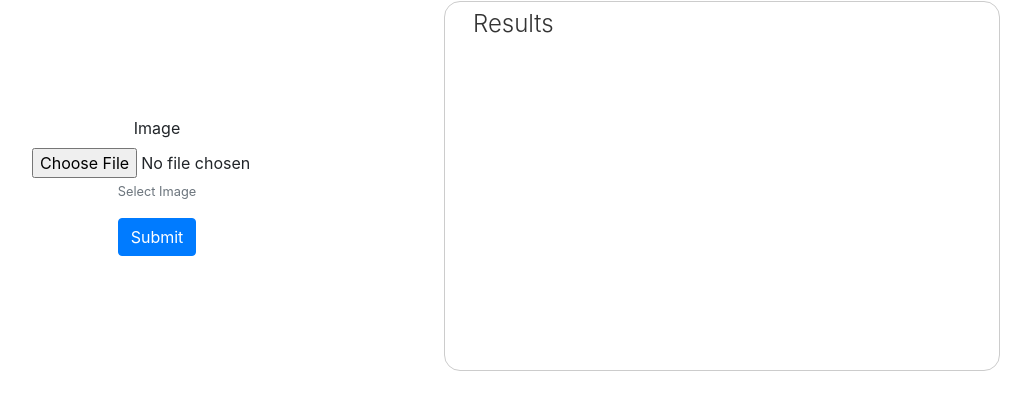
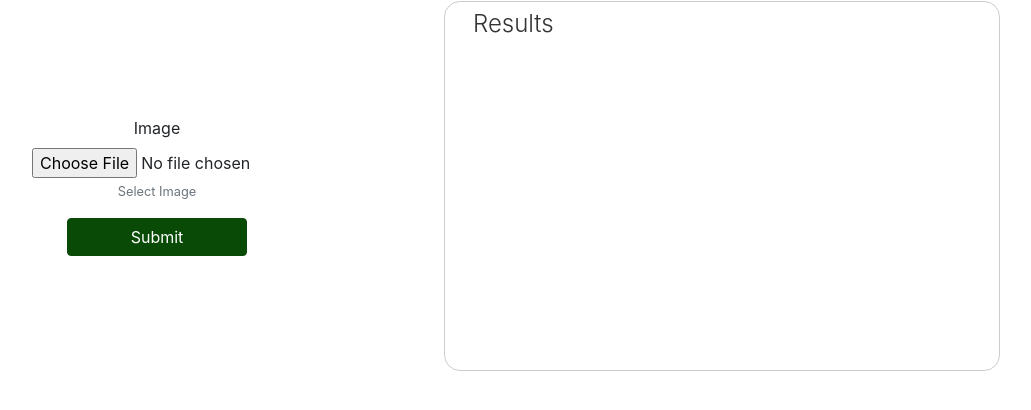
Before and after one commit to jericojr23/Agritek-Web-App, a Flask app: page / in a window 1280 px wide. Shown: the part 280-690 px from the top of the page, without its empty margins (195-1226 px from the left). Run offline with Flask 3, Linux system fonts and the light colour scheme; the visitor is signed in with stand-in values (Sample User, id 1); some libraries are stand-ins or nearby versions.

Commit message:
Modified Homepage

```diff
--- a/website/templates/home.html
+++ b/website/templates/home.html
@@ -16,7 +16,7 @@
           <input type="file" class="form-control-file" name="img" accept="image/*" id="img" aria-describedby="fileHelpId" style="width: 100%; max-width: 250px;">
           <small id="fileHelpId" class="form-text text-muted">Select Image</small>
         </div>
-        <input type="submit" value="Submit" class="btn btn-primary">
+        <input type="submit" value="Submit" class="btn btn-primary" style="width: 100%; max-width: 180px; border: 1px solid #094a07; background-color: #094a07;">
       </form>
     </center>
   </div>
```
